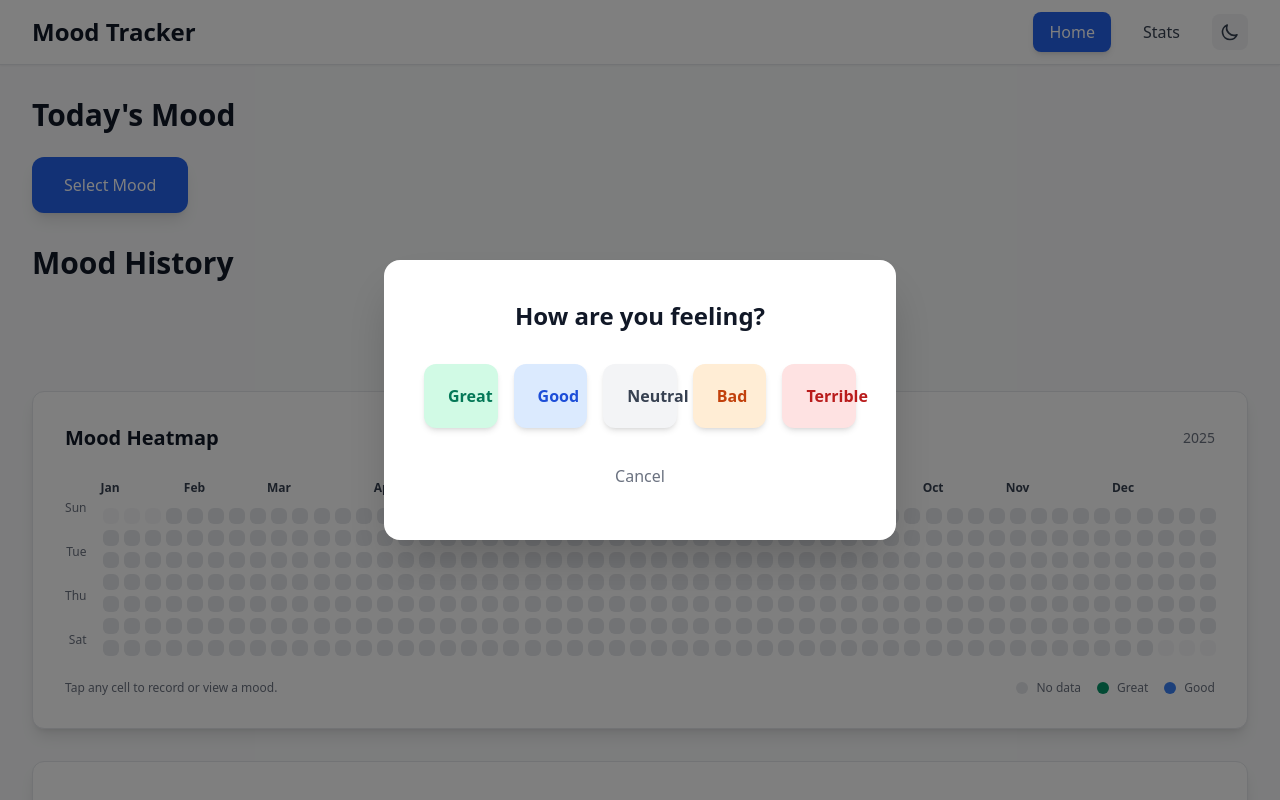
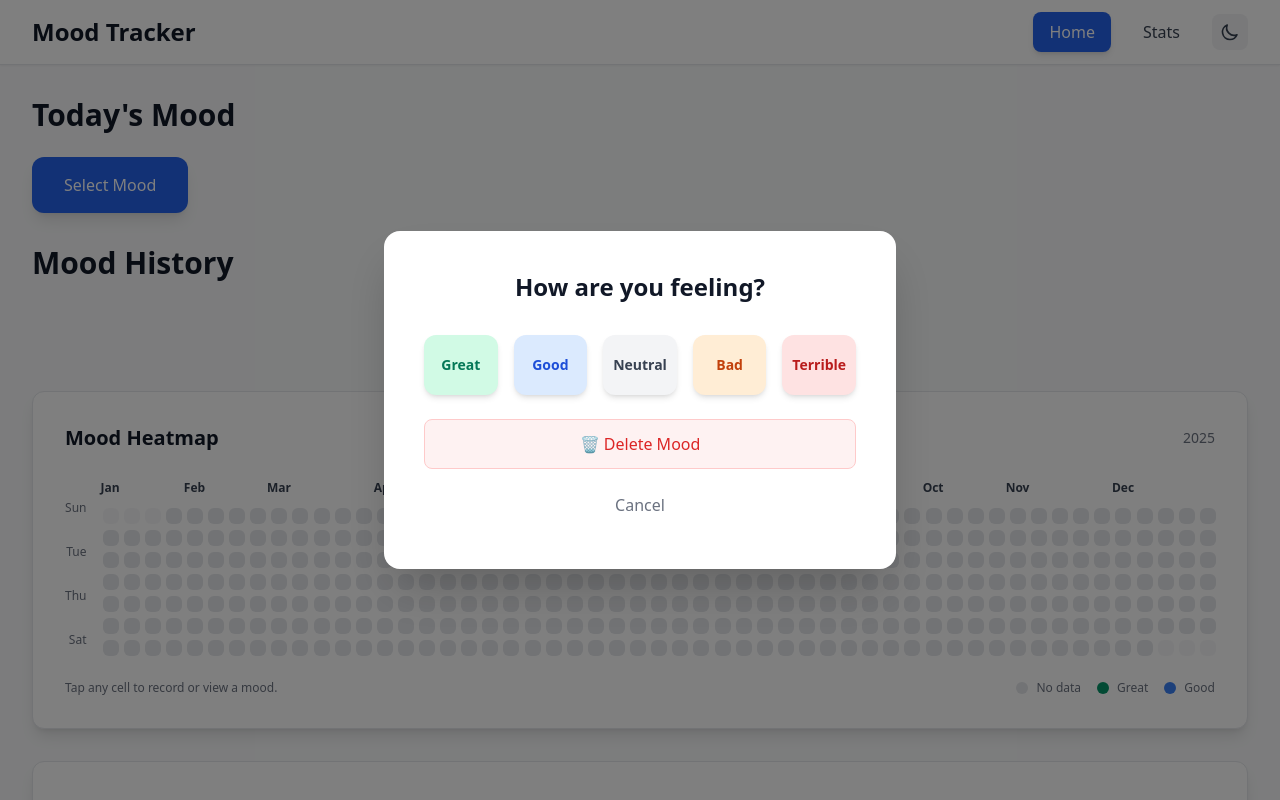
Before and after one commit to Ananta-2311/MoodTracker, a React (Vite) app: page / in a window 1280 px wide. Both pictures are taken after a click on the button "Select Mood". Shown: the top 800 px of the page. Built offline with nearby package versions, Linux system fonts and the light colour scheme; no server answers.

Commit message:
Edited some files for frontend

```diff
--- a/src/components/MoodPicker.tsx
+++ b/src/components/MoodPicker.tsx
@@ -9,9 +9,11 @@ interface PickerPosition {
 
 interface MoodPickerProps {
   onSelect: (mood: MoodOption) => void;
+  onDelete?: () => void;
   isOpen?: boolean;
   onClose?: () => void;
   position?: PickerPosition | null;
+  showDelete?: boolean;
 }
 
 const moodOptions: { value: MoodOption; label: string; color: string; bgColor: string; hoverColor: string }[] = [
@@ -52,7 +54,7 @@ const moodOptions: { value: MoodOption; label: string; color: string; bgColor: s
   },
 ];
 
-function MoodPicker({ onSelect, isOpen = true, onClose, position }: MoodPickerProps) {
+function MoodPicker({ onSelect, onDelete, isOpen = true, onClose, position, showDelete = false }: MoodPickerProps) {
   const [selectedMood, setSelectedMood] = useState<MoodOption | null>(null);
 
   const handleSelect = (mood: MoodOption) => {
@@ -64,6 +66,18 @@ function MoodPicker({ onSelect, isOpen = true, onClose, position }: MoodPickerPr
         onClose();
         setSelectedMood(null);
       }, 200);
+    }
+  };
+
+  const handleDelete = () => {
+    if (onDelete) {
+      onDelete();
+      if (onClose) {
+        setTimeout(() => {
+          onClose();
+          setSelectedMood(null);
+        }, 200);
+      }
     }
   };
 
@@ -158,27 +172,39 @@ function MoodPicker({ onSelect, isOpen = true, onClose, position }: MoodPickerPr
                 ${option.bgColor}
                 ${option.color}
                 ${option.hoverColor}
-                px-6 py-5 rounded-xl
-                font-semibold text-base
+                px-4 py-5 rounded-xl
+                font-semibold text-sm
                 transition-all duration-200
                 transform hover:scale-105 active:scale-95
                 shadow-md hover:shadow-lg
                 focus:outline-none focus:ring-2 focus:ring-offset-2
                 focus:ring-gray-400 dark:focus:ring-gray-500
                 min-h-[60px]
+                flex items-center justify-center
+                break-words overflow-hidden
                 ${selectedMood === option.value ? 'ring-2 ring-offset-2 ring-gray-400 dark:ring-gray-500 scale-105 shadow-lg' : ''}
               `}
               aria-label={`Select ${option.label} mood`}
             >
-              {option.label}
+              <span className="text-center leading-tight">{option.label}</span>
             </button>
           ))}
         </div>
 
+        <div className="mt-6 flex flex-col gap-3">
+          {showDelete && onDelete && (
+            <button
+              onClick={handleDelete}
+              className="w-full bg-red-50 dark:bg-red-900/20 text-red-600 dark:text-red-400 hover:bg-red-100 dark:hover:bg-red-900/30 text-base font-medium py-3 transition-colors rounded-lg border border-red-200 dark:border-red-800"
+              aria-label="Delete mood"
+            >
+              🗑️ Delete Mood
+            </button>
+          )}
           {onClose && (
             <button
               onClick={onClose}
-            className="mt-6 w-full text-gray-500 dark:text-gray-400 hover:text-gray-700 dark:hover:text-gray-300 text-base font-medium py-3 transition-colors rounded-lg hover:bg-gray-100 dark:hover:bg-gray-700"
+              className="w-full text-gray-500 dark:text-gray-400 hover:text-gray-700 dark:hover:text-gray-300 text-base font-medium py-3 transition-colors rounded-lg hover:bg-gray-100 dark:hover:bg-gray-700"
               aria-label="Close mood picker"
             >
               Cancel
@@ -186,6 +212,7 @@ function MoodPicker({ onSelect, isOpen = true, onClose, position }: MoodPickerPr
           )}
         </div>
       </div>
+    </div>
   );
 }
 
--- a/src/pages/HomePage.tsx
+++ b/src/pages/HomePage.tsx
@@ -19,7 +19,7 @@ function HomePage() {
   const [isSyncing, setIsSyncing] = useState(false)
   const [backendAvailable, setBackendAvailable] = useState<boolean | null>(null)
   const fileInputRef = useRef<HTMLInputElement>(null)
-  const { setMood, getMood, getAllMoods, importMoods } = useMoodStore()
+  const { setMood, getMood, getAllMoods, importMoods, deleteMood } = useMoodStore()
   const todayMood = getMood()
 
   // Check backend availability on mount
@@ -41,6 +41,20 @@ function HomePage() {
     setShowPicker(false)
     setSelectedDate(null)
     setPickerPosition(null)
+    // Trigger heatmap refresh
+    window.dispatchEvent(new Event('moodUpdated'))
+  }
+
+  const handleDeleteMood = () => {
+    if (selectedDate) {
+      deleteMood(selectedDate)
+    } else {
+      deleteMood() // Delete today's mood
+    }
+    setShowPicker(false)
+    setSelectedDate(null)
+    setPickerPosition(null)
+    showMessage('success', 'Mood deleted successfully!')
     // Trigger heatmap refresh
     window.dispatchEvent(new Event('moodUpdated'))
   }
@@ -255,8 +269,10 @@ function HomePage() {
         <MoodPicker
           isOpen={showPicker}
           onSelect={handleMoodSelect}
+          onDelete={handleDeleteMood}
           onClose={handleClosePicker}
           position={pickerPosition}
+          showDelete={true}
         />
       </div>
       <div>
--- a/src/store/useMoodStore.ts
+++ b/src/store/useMoodStore.ts
@@ -141,6 +141,24 @@ export function useMoodStore() {
   };
 
   /**
+   * Delete mood for a specific date
+   * @param date - Optional date (defaults to today). Can be Date object or YYYY-MM-DD string
+   * @returns true if successful, false otherwise
+   */
+  const deleteMood = (date?: Date | string): boolean => {
+    try {
+      const dateKey = getDateKey(date);
+      const data = loadFromStorage();
+      delete data[dateKey];
+      saveToStorage(data);
+      return true;
+    } catch (error) {
+      console.error('Error deleting mood:', error);
+      return false;
+    }
+  };
+
+  /**
    * Clear all mood entries
    * @returns true if successful, false otherwise
    */
@@ -207,6 +225,7 @@ export function useMoodStore() {
     setMood,
     getMood,
     getAllMoods,
+    deleteMood,
     clearMoods,
     importMoods,
   };
```
Lines whose indentation alone changed are shown as unchanged.
